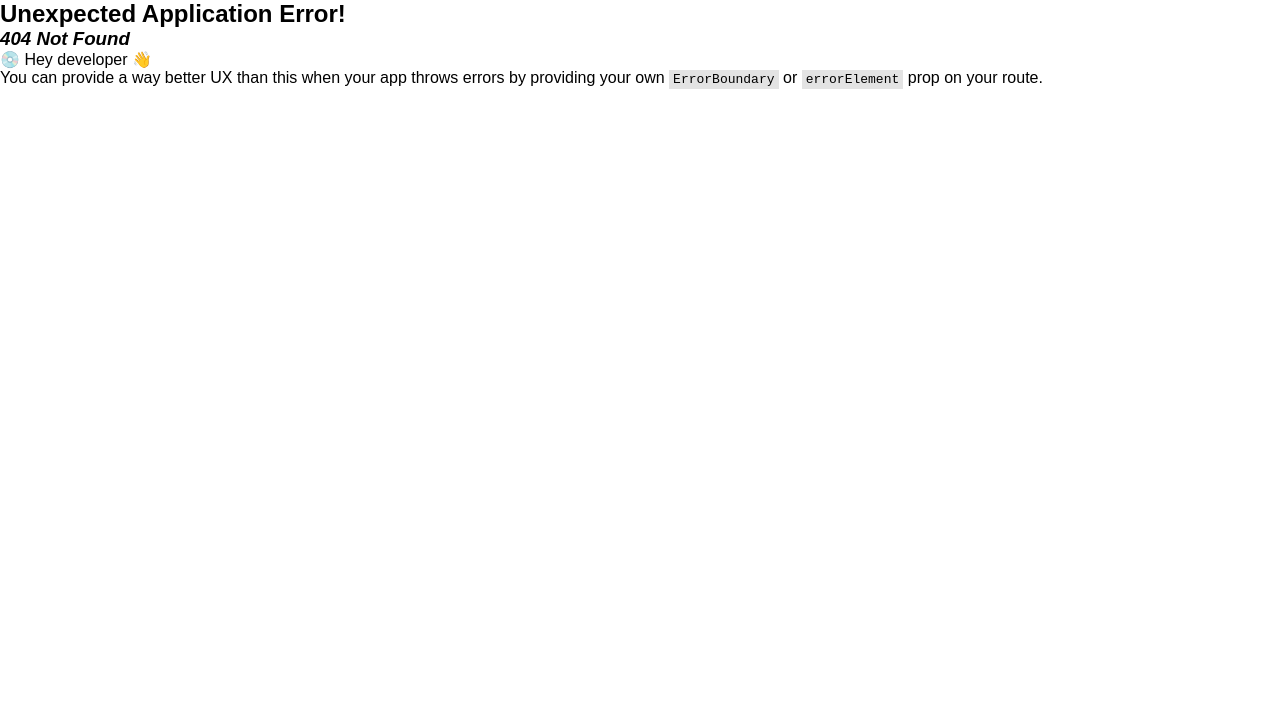
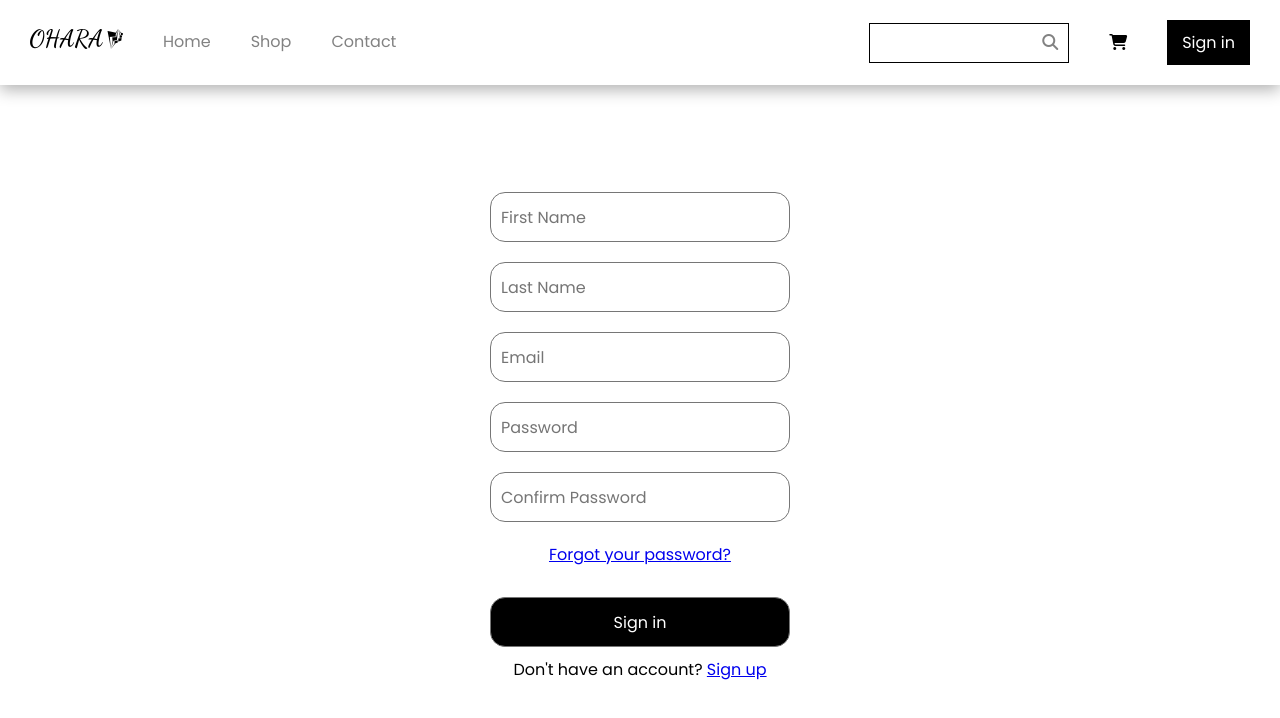
Before and after one commit to Lior159/shop-client, a React (Create React App) app: page /sign-up in a window 1280 px wide. Before the commit this address had no page. Shown: the top 718 px of the page. Built offline with nearby package versions, Linux system fonts and the light colour scheme.

Commit message:
finish sign-up page

```diff
--- a/src/App.js
+++ b/src/App.js
@@ -4,6 +4,7 @@ import RootPage from "./pages/RootPage";
 import HomePage from "./pages/HomePage";
 import ShopPage from "./pages/ShopPage";
 import SigninPage from "./pages/SigninPage";
+import SignupPage from "./pages/SignupPage";
 
 const router = createBrowserRouter([
   {
@@ -13,6 +14,7 @@ const router = createBrowserRouter([
       { path: "/", element: <HomePage /> },
       { path: "/shop", element: <ShopPage /> },
       { path: "/sign-in", element: <SigninPage /> },
+      { path: "/sign-up", element: <SignupPage /> },
     ],
   },
 ]);
--- a/src/components/layer/MainNavbar.module.css
+++ b/src/components/layer/MainNavbar.module.css
@@ -5,7 +5,6 @@
   align-items: center;
   position: sticky;
   top: 0;
-  left: 0;
   z-index: 3;
   background-color: white;
   box-shadow: 0 5px 15px rgba(0, 0, 0, 0.3);
--- a/src/components/ui/NewForm.module.css
+++ b/src/components/ui/NewForm.module.css
@@ -1,6 +1,6 @@
 .form-container {
   width: 100%;
-  height: 60vh;
+  height: 78vh;
   display: flex;
   justify-content: center;
   align-items: center;
@@ -18,7 +18,7 @@
 }
 
 .form-container button {
-  margin-top: 40px;
+  margin-top: 20px;
 }
 
 .form-container form {
--- a/src/index.css
+++ b/src/index.css
@@ -1,24 +1,12 @@
+@import url("https://fonts.googleapis.com/css2?family=Poppins:wght@100;200;300;400;600;700&display=swap");
+
 * {
   margin: 0;
   padding: 0;
   box-sizing: border-box;
+  font-family: "Poppins", sans-serif;
 }
 
 main {
   margin: 40px 20px;
 }
-
-body {
-  font-family: "Poppins", sans-serif;
-
-  /* font-family: -apple-system, BlinkMacSystemFont, "Segoe UI", "Roboto", "Oxygen",
-    "Ubuntu", "Cantarell", "Fira Sans", "Droid Sans", "Helvetica Neue",
-    sans-serif; */
-  /* -webkit-font-smoothing: antialiased;
-  -moz-osx-font-smoothing: grayscale; */
-}
-
-/* code {
-  font-family: source-code-pro, Menlo, Monaco, Consolas, "Courier New",
-    monospace;
-} */
--- a/src/pages/SigninPage.js
+++ b/src/pages/SigninPage.js
@@ -1,8 +1,8 @@
 import Input from "../components/ui/Input";
 import NewForm from "../components/ui/NewForm";
 import Button from "../components/ui/Button";
-import { useReducer, useState } from "react";
-import { useNavigate } from "react-router-dom";
+import { useReducer } from "react";
+import { Link, useNavigate } from "react-router-dom";
 
 const inputReducer = (state, action) => {
   const newState = {
@@ -33,11 +33,11 @@ const SigninPage = () => {
     emailErr: "",
     passwordErr: "",
   });
-  const [otherError, setOtherError] = useState("");
 
   const submitHandler = async (e) => {
     e.preventDefault();
 
+    try {
       const res = await fetch("http://localhost:8080/sign-in", {
         method: "POST",
         body: JSON.stringify({
@@ -51,7 +51,7 @@ const SigninPage = () => {
 
       //server or db error
       if (res.status === 502) {
-      return setOtherError("Somthing is wrong with the server");
+        throw new Error("Somthing is wrong with the server");
       }
 
       const data = await res.json();
@@ -64,26 +64,32 @@ const SigninPage = () => {
             emailErr:
               data.errors.find((err) => err.field === "email")?.message || "",
             passwordErr:
-            data.errors.find((err) => err.field === "password")?.message || "",
+              data.errors.find((err) => err.field === "password")?.message ||
+              "",
           });
         } else {
-        setOtherError(res.body.message);
+          dispatchInput({
+            type: "INVALID_INPUT",
+            emailErr: data.message.includes("Email") ? data.message : "",
+            passwordErr: data.message.includes("password") ? data.message : "",
+          });
         }
       }
       if (res.status === 200) {
         console.log(data.message, data.userId);
         navigate("/");
       }
+    } catch (error) {
+      console.log(error.message);
+    }
   };
 
   const emailChangeHndler = (e) => {
     dispatchInput({ type: "EMAIL_UPDATE", value: e.target.value });
-    otherError.length > 0 && setOtherError("");
   };
 
   const passwordChangeHandler = (e) => {
     dispatchInput({ type: "PASSWORD_UPDATE", value: e.target.value });
-    otherError.length > 0 && setOtherError("");
   };
 
   return (
@@ -108,7 +114,11 @@ const SigninPage = () => {
         invalid={inputState.passwordErr.length > 0}
       />
       <h5>{inputState.passwordErr}</h5>
+      <Link to="/reset-password">Forgot your password?</Link>
       <Button>Sign in</Button>
+      <p>
+        Don't have an account? <Link to="/sign-up">Sign up</Link>
+      </p>
     </NewForm>
   );
 };
--- a/src/pages/SignupPage.js
+++ b/src/pages/SignupPage.js
@@ -0,0 +1,204 @@
+import Input from "../components/ui/Input";
+import NewForm from "../components/ui/NewForm";
+import Button from "../components/ui/Button";
+import { useReducer } from "react";
+import { Link, useNavigate } from "react-router-dom";
+
+const inputReducer = (state, action) => {
+  const newState = {
+    firstNameValue: state.firstNameValue,
+    lastNameValue: state.lastNameValue,
+    emailValue: state.emailValue,
+    passwordValue: state.passwordValue,
+    passwordConfirmValue: state.passwordConfirmValue,
+    firstNameErr: state.firstNameErr,
+    lastNameErr: state.lastNameErr,
+    emailErr: state.emailErr,
+    passwordErr: state.passwordErr,
+    passwordConfirmErr: state.passwordConfirmErr,
+  };
+  if (action.type === "FIRSTNAME_UPDATE") {
+    newState.firstNameValue = action.value;
+    newState.firstNameErr = "";
+  } else if (action.type === "LASTNAME_UPDATE") {
+    newState.lastNameValue = action.value;
+    newState.lastNameErr = "";
+  } else if (action.type === "EMAIL_UPDATE") {
+    newState.emailValue = action.value;
+    newState.emailErr = "";
+  } else if (action.type === "PASSWORD_UPDATE") {
+    newState.passwordValue = action.value;
+    newState.passwordErr = "";
+  } else if (action.type === "PASSWORDCONFIRM_UPDATE") {
+    newState.passwordConfirmValue = action.value;
+    newState.passwordConfirmErr = "";
+  } else {
+    newState.firstNameErr = action.firstNameErr;
+    newState.lastNameErr = action.lastNameErr;
+    newState.emailErr = action.emailErr;
+    newState.passwordErr = action.passwordErr;
+    newState.passwordConfirmErr = action.passwordConfirmErr;
+  }
+  return newState;
+};
+
+const SignupPage = () => {
+  const navigate = useNavigate();
+
+  const [inputState, dispatchInput] = useReducer(inputReducer, {
+    firstNameValue: "",
+    lastNameValue: "",
+    emailValue: "",
+    passwordValue: "",
+    passwordConfirmValue: "",
+    firstNameErr: "",
+    lastNameErr: "",
+    emailErr: "",
+    passwordErr: "",
+    passwordConfirmErr: "",
+  });
+
+  const submitHandler = async (e) => {
+    e.preventDefault();
+
+    try {
+      const res = await fetch("http://localhost:8080/sign-up", {
+        method: "POST",
+        body: JSON.stringify({
+          firstName: inputState.firstNameValue,
+          lastName: inputState.lastNameValue,
+          email: inputState.emailValue,
+          password: inputState.passwordValue,
+          passwordConfirm: inputState.passwordConfirmValue,
+        }),
+        headers: {
+          "Content-Type": "application/json",
+        },
+      });
+
+      //server or db error
+      if (res.status === 502) {
+        throw new Error("Somthing is wrong with the server");
+      }
+
+      const data = await res.json();
+
+      // invalid input || email not exist || wrong password
+      if (res.status === 400) {
+        if (data.message === "Invalid field") {
+          dispatchInput({
+            type: "INVALIDATE_INPUT",
+            firstNameErr:
+              data.errors.find((err) => err.field === "firstName")?.message ||
+              "",
+            lastNameErr:
+              data.errors.find((err) => err.field === "lastName")?.message ||
+              "",
+            emailErr:
+              data.errors.find((err) => err.field === "email")?.message || "",
+            passwordErr:
+              data.errors.find((err) => err.field === "password")?.message ||
+              "",
+            passwordConfirmErr:
+              data.errors.find((err) => err.field === "passwordConfirm")
+                ?.message || "",
+          });
+        } else {
+          dispatchInput({
+            type: "INVALID_INPUT",
+            emailErr: data.message.includes("Email") ? data.message : "",
+            passwordErr: data.message.includes("password") ? data.message : "",
+          });
+        }
+      }
+      if (res.status === 201) {
+        console.log(data.message, data.userId);
+        navigate("/sign-in");
+      }
+    } catch (error) {
+      console.log(error.message);
+    }
+  };
+
+  const firstNameChangeHandler = (e) => {
+    dispatchInput({ type: "FIRSTNAME_UPDATE", value: e.target.value });
+  };
+
+  const lastNameChangeHandler = (e) => {
+    dispatchInput({ type: "LASTNAME_UPDATE", value: e.target.value });
+  };
+
+  const emailChangeHndler = (e) => {
+    dispatchInput({ type: "EMAIL_UPDATE", value: e.target.value });
+  };
+
+  const passwordChangeHandler = (e) => {
+    dispatchInput({ type: "PASSWORD_UPDATE", value: e.target.value });
+  };
+
+  const passwordConfirmChangeHandler = (e) => {
+    dispatchInput({ type: "PASSWORDCONFIRM_UPDATE", value: e.target.value });
+  };
+
+  return (
+    <NewForm onSubmit={submitHandler}>
+      <Input
+        input={{
+          type: "text",
+          placeholder: "First Name",
+          value: inputState.firstNameValue,
+          onChange: firstNameChangeHandler,
+        }}
+        invalid={inputState.firstNameErr.length > 0}
+      ></Input>
+      <h5>{inputState.firstNameErr}</h5>
+      <Input
+        input={{
+          type: "text",
+          placeholder: "Last Name",
+          value: inputState.lastNameValue,
+          onChange: lastNameChangeHandler,
+        }}
+        invalid={inputState.lastNameErr.length > 0}
+      ></Input>
+      <h5>{inputState.lastNameErr}</h5>
+      <Input
+        input={{
+          type: "text",
+          placeholder: "Email",
+          value: inputState.emailValue,
+          onChange: emailChangeHndler,
+        }}
+        invalid={inputState.emailErr.length > 0}
+      />
+      <h5>{inputState.emailErr}</h5>
+      <Input
+        input={{
+          type: "password",
+          placeholder: "Password",
+          value: inputState.passwordValue,
+          onChange: passwordChangeHandler,
+        }}
+        invalid={inputState.passwordErr.length > 0}
+      />
+      <h5>{inputState.passwordErr}</h5>
+      <Input
+        input={{
+          type: "password",
+          placeholder: "Confirm Password",
+          value: inputState.passwordConfirmValue,
+          onChange: passwordConfirmChangeHandler,
+        }}
+        invalid={inputState.passwordConfirmErr.length > 0}
+      />
+      <h5>{inputState.passwordConfirmErr}</h5>
+      <Link to="/reset-password">Forgot your password?</Link>
+      <Button>Sign in</Button>
+      <p>
+        Don't have an account? <Link to="/sign-up">Sign up</Link>
+      </p>
+    </NewForm>
+  );
+};
+
+export default SignupPage;
```
Also changed, not shown: src/pages/ResetPasswordPage.js (added). Lines whose indentation alone changed are shown as unchanged.
